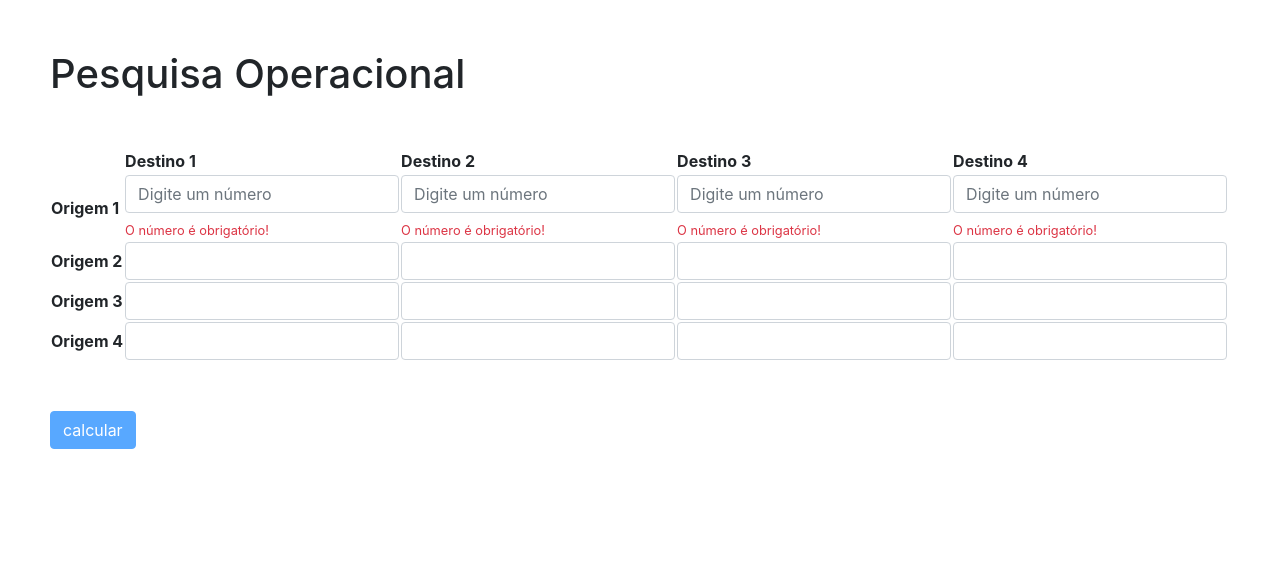
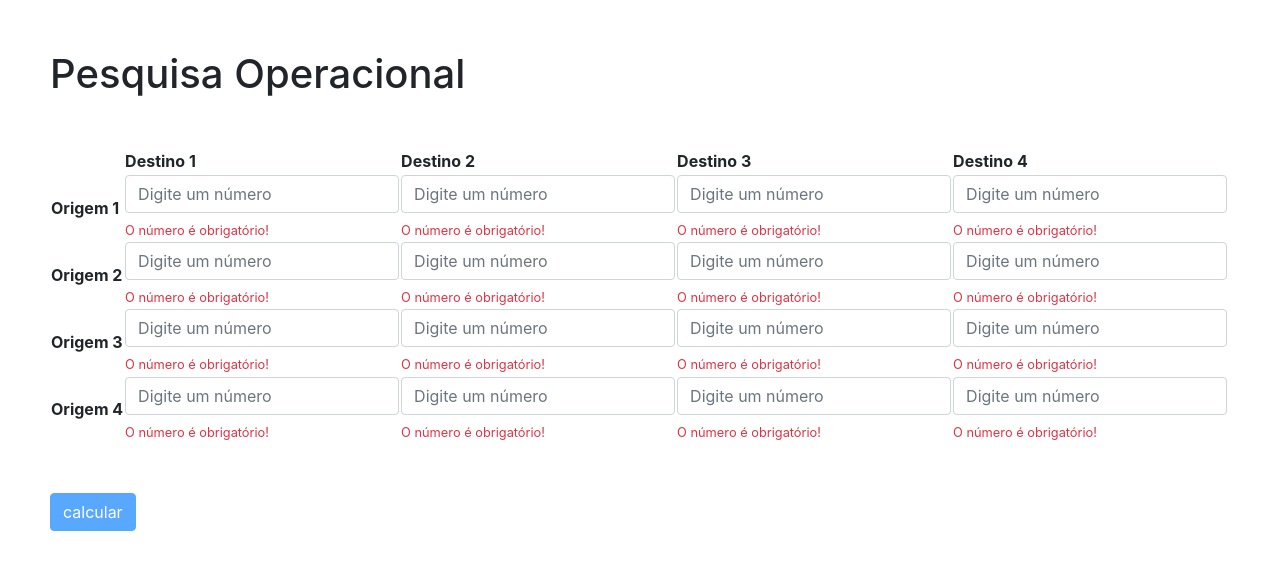
Before and after one commit to robmartinhao/pi6-pesquisa-operacional, an Angular app: page / in a window 1280 px wide. Shown: the top 570 px of the page. Built offline with nearby package versions, Linux system fonts and the light colour scheme.

Commit message:
Ajuste validação de campos.

```diff
--- a/src/app/app.component.html
+++ b/src/app/app.component.html
@@ -1,6 +1,6 @@
 <h1>Pesquisa Operacional</h1>
 
-<form [formGroup]="calculoForm" class="form mt-4">
+<form [formGroup]="calculoForm" class="form mt-4" (submit)="calcular()">
   <!-- <form class="form mt-4"> -->
   <table class="tabela">
     <tr>
@@ -39,24 +39,84 @@
     </tr>
     <tr>
       <th>Origem 2</th>
-      <td><input class="form-control" type="text" id="21"></td>
-      <td><input class="form-control" type="text" id="22"></td>
-      <td><input class="form-control" type="text" id="23"></td>
-      <td><input class="form-control" type="text" id="24"></td>
+      <td>
+        <input formControlName="21" class="form-control" type="number" id="21" required="required" pattern="[0-9]+$"
+          placeholder="Digite um número">
+        <ap-vmessage *ngIf="calculoForm.get('21').errors?.required" text="O número é obrigatório!">
+        </ap-vmessage>
+      </td>
+      <td>
+        <input formControlName="22" class="form-control" type="number" id="22" required="required" pattern="[0-9]+$"
+          placeholder="Digite um número">
+          <ap-vmessage *ngIf="calculoForm.get('22').errors?.required" text="O número é obrigatório!">
+          </ap-vmessage>
+      </td>
+      <td>
+        <input formControlName="23" class="form-control" type="number" id="23" required="required" pattern="[0-9]+$"
+          placeholder="Digite um número">
+          <ap-vmessage *ngIf="calculoForm.get('23').errors?.required" text="O número é obrigatório!">
+          </ap-vmessage>
+      </td>
+      <td>
+        <input formControlName="24" class="form-control" type="number" id="24" required="required" pattern="[0-9]+$"
+          placeholder="Digite um número">
+          <ap-vmessage *ngIf="calculoForm.get('24').errors?.required" text="O número é obrigatório!">
+          </ap-vmessage>
+      </td>
     </tr>
     <tr>
       <th>Origem 3</th>
-      <td><input class="form-control" type="text" id="31"></td>
-      <td><input class="form-control" type="text" id="32"></td>
-      <td><input class="form-control" type="text" id="33"></td>
-      <td><input class="form-control" type="text" id="34"></td>
+      <td>
+        <input formControlName="31" class="form-control" type="number" id="31" required="required" pattern="[0-9]+$"
+          placeholder="Digite um número">
+        <ap-vmessage *ngIf="calculoForm.get('31').errors?.required" text="O número é obrigatório!">
+        </ap-vmessage>
+      </td>
+      <td>
+        <input formControlName="32" class="form-control" type="number" id="32" required="required" pattern="[0-9]+$"
+          placeholder="Digite um número">
+          <ap-vmessage *ngIf="calculoForm.get('32').errors?.required" text="O número é obrigatório!">
+          </ap-vmessage>
+      </td>
+      <td>
+        <input formControlName="33" class="form-control" type="number" id="33" required="required" pattern="[0-9]+$"
+          placeholder="Digite um número">
+          <ap-vmessage *ngIf="calculoForm.get('33').errors?.required" text="O número é obrigatório!">
+          </ap-vmessage>
+      </td>
+      <td>
+        <input formControlName="34" class="form-control" type="number" id="34" required="required" pattern="[0-9]+$"
+          placeholder="Digite um número">
+          <ap-vmessage *ngIf="calculoForm.get('34').errors?.required" text="O número é obrigatório!">
+          </ap-vmessage>
+      </td>
     </tr>
     <tr>
       <th>Origem 4</th>
-      <td><input class="form-control" type="text" id="41"></td>
-      <td><input class="form-control" type="text" id="42"></td>
-      <td><input class="form-control" type="text" id="43"></td>
-      <td><input class="form-control" type="text" id="44"></td>
+      <td>
+        <input formControlName="41" class="form-control" type="number" id="41" required="required" pattern="[0-9]+$"
+          placeholder="Digite um número">
+        <ap-vmessage *ngIf="calculoForm.get('41').errors?.required" text="O número é obrigatório!">
+        </ap-vmessage>
+      </td>
+      <td>
+        <input formControlName="42" class="form-control" type="number" id="42" required="required" pattern="[0-9]+$"
+          placeholder="Digite um número">
+          <ap-vmessage *ngIf="calculoForm.get('42').errors?.required" text="O número é obrigatório!">
+          </ap-vmessage>
+      </td>
+      <td>
+        <input formControlName="43" class="form-control" type="number" id="43" required="required" pattern="[0-9]+$"
+          placeholder="Digite um número">
+          <ap-vmessage *ngIf="calculoForm.get('43').errors?.required" text="O número é obrigatório!">
+          </ap-vmessage>
+      </td>
+      <td>
+        <input formControlName="44" class="form-control" type="number" id="44" required="required" pattern="[0-9]+$"
+          placeholder="Digite um número">
+          <ap-vmessage *ngIf="calculoForm.get('44').errors?.required" text="O número é obrigatório!">
+          </ap-vmessage>
+      </td>
     </tr>
   </table>
 
--- a/src/app/app.component.ts
+++ b/src/app/app.component.ts
@@ -18,9 +18,77 @@ export class AppComponent implements OnInit {
       11: ['', Validators.required],
       12: ['', Validators.required],
       13: ['', Validators.required],
-      14: ['', Validators.required]
+      14: ['', Validators.required],
+
+      21: ['', Validators.required],
+      22: ['', Validators.required],
+      23: ['', Validators.required],
+      24: ['', Validators.required],
+
+      31: ['', Validators.required],
+      32: ['', Validators.required],
+      33: ['', Validators.required],
+      34: ['', Validators.required],
+
+      41: ['', Validators.required],
+      42: ['', Validators.required],
+      43: ['', Validators.required],
+      44: ['', Validators.required],
 
     });
   }
 
+  calcular() {
+    const v11 = this.calculoForm.get('11').value;
+    const v12 = this.calculoForm.get('12').value;
+    const v13 = this.calculoForm.get('13').value;
+    const v14 = this.calculoForm.get('14').value;
+
+    const v21 = this.calculoForm.get('21').value;
+    const v22 = this.calculoForm.get('22').value;
+    const v23 = this.calculoForm.get('23').value;
+    const v24 = this.calculoForm.get('24').value;
+
+    const v31 = this.calculoForm.get('31').value;
+    const v32 = this.calculoForm.get('32').value;
+    const v33 = this.calculoForm.get('33').value;
+    const v34 = this.calculoForm.get('34').value;
+
+    const v41 = this.calculoForm.get('41').value;
+    const v42 = this.calculoForm.get('42').value;
+    const v43 = this.calculoForm.get('43').value;
+    const v44 = this.calculoForm.get('44').value;
+
+    console.log(v11);
+    console.log(v12);
+    console.log(v13);
+    console.log(v14);
+
+    console.log(v21);
+    console.log(v22);
+    console.log(v23);
+    console.log(v24);
+
+    console.log(v31);
+    console.log(v32);
+    console.log(v33);
+    console.log(v34);
+
+    console.log(v41);
+    console.log(v42);
+    console.log(v43);
+    console.log(v44);
+
+
+
+
+
+
+
+
+
+
+
+  }
+
 }
```
